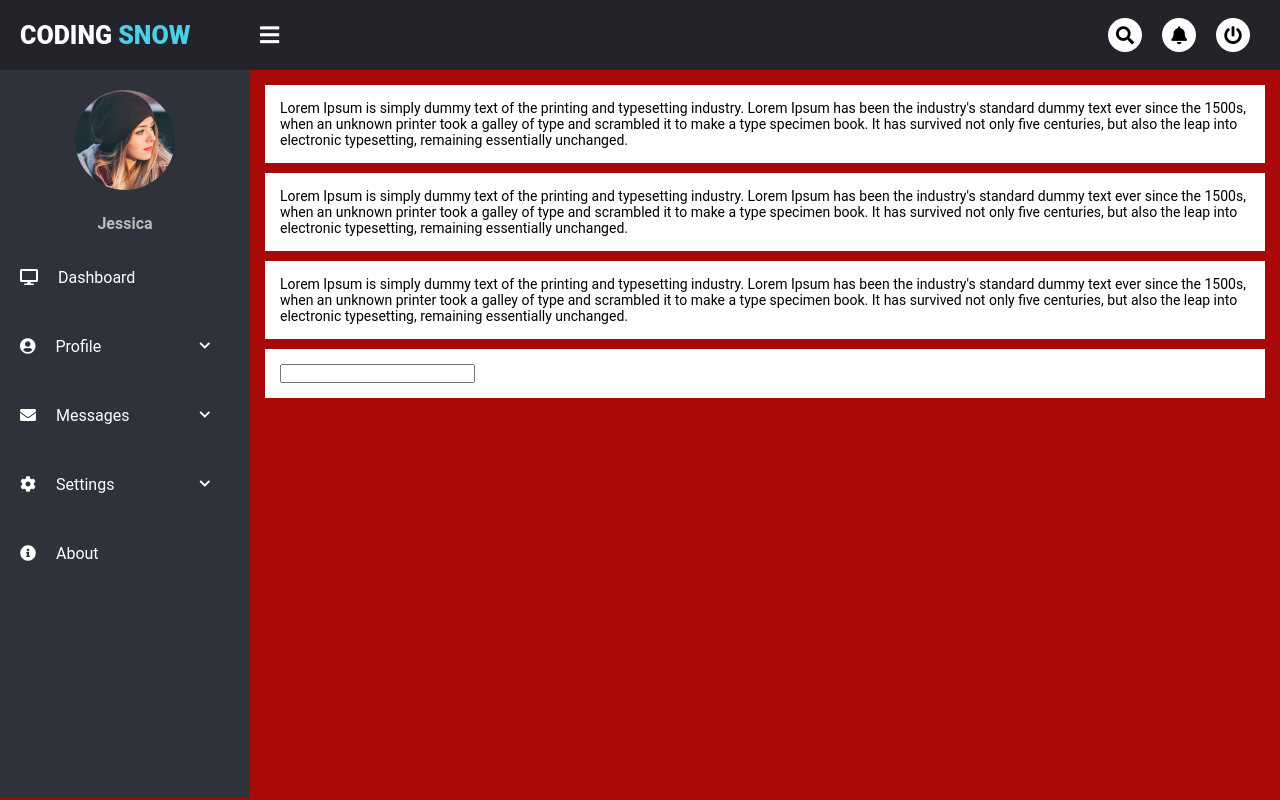
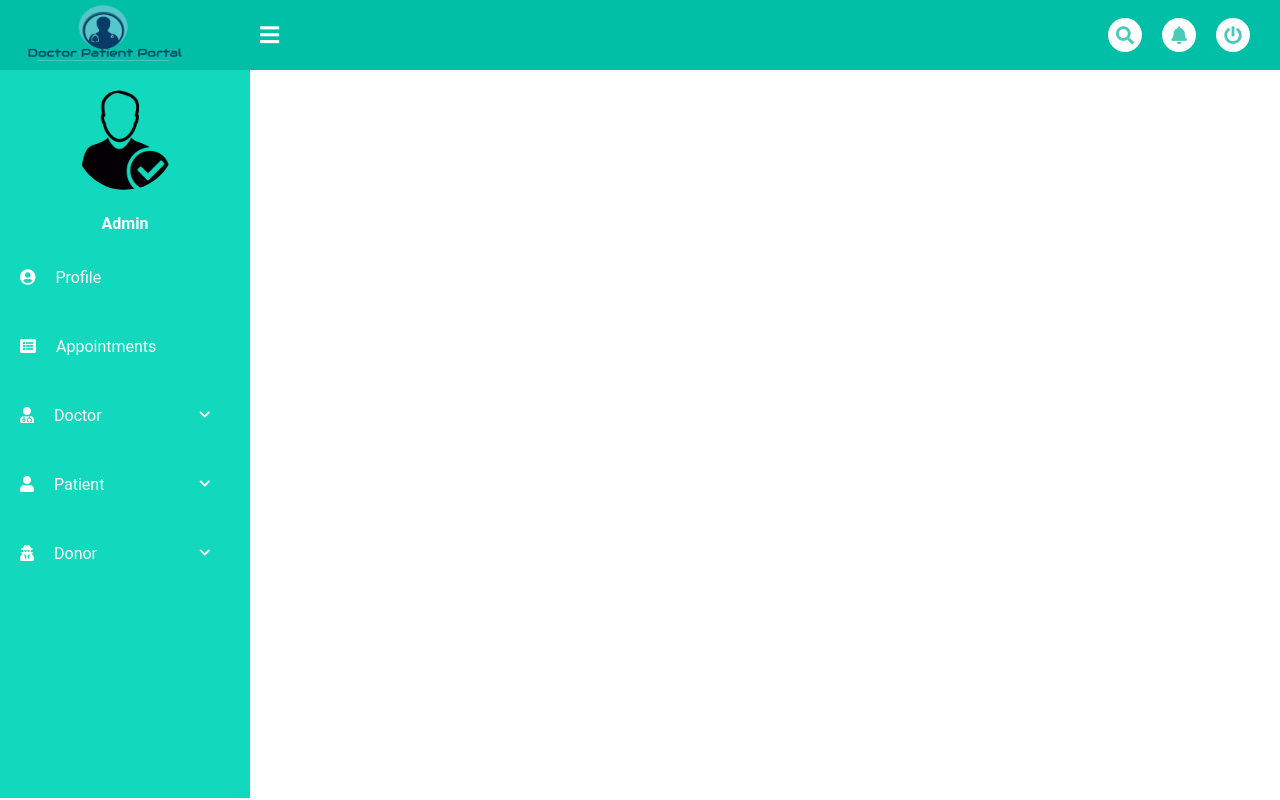
Before and after one commit to salmanprottoy/Doctor-Patient-Portal, a PHP site: page /admin/p.php in a window 1280 px wide. Run offline with PHP 8.4, Linux system fonts and the light colour scheme; some libraries are stand-ins or nearby versions.

Commit message:
admin-dashbord

```diff
--- a/admin/index.php
+++ b/admin/index.php
@@ -14,7 +14,7 @@
 			<!--header menu start-->
 			<div class="header">
 				<div class="header-menu">
-					<div class="title">Coding <span>Snow</span></div>
+					<div class="logo"><img src="logo.png" alt="" width="170" height="150"></div>
 					<div class="sidebar-btn">
 						<i class="fas fa-bars"></i>
 					</div>
@@ -30,63 +30,48 @@
 			<div class="sidebar">
 				<div class="sidebar-menu">
 					<center class="profile">
-						<img src="1.jpg" alt="">
-						<p>Jessica</p>
+						<img src="admin.png" alt="">
+						<p>Admin</p>
 					</center>
 					<li class="item">
-						<a href="#" class="menu-btn">
-							<i class="fas fa-desktop"></i><span>Dashboard</span>
+						<a href="#profile" class="menu-btn">
+							<i class="fas fa-user-circle"></i><span>Profile</span>
 						</a>
 					</li>
-					<li class="item" id="profile">
-						<a href="#profile" class="menu-btn">
-							<i class="fas fa-user-circle"></i><span>Profile <i class="fas fa-chevron-down drop-down"></i></span>
+					<li class="item">
+						<a href="#appointment" class="menu-btn">
+							<i class="fa fa-list-alt" aria-hidden="true"></i><span>Appointments</span>
+						</a>
+					</li>
+					<li class="item" id="doctor">
+						<a href="#doctor" class="menu-btn">
+							<i class="fa fa-user-md" aria-hidden="true"></i><span>Doctor <i class="fas fa-chevron-down drop-down"></i></span>
 						</a>
 						<div class="sub-menu">
-							<a href="#"><i class="fas fa-image"></i><span>Picture</span></a>
-							<a href="#"><i class="fas fa-address-card"></i><span>Info</span></a>
+							<a href="#"><i class="fa fa-user-plus" aria-hidden="true"></i><span>Add Doctor</span></a>
+							<a href="#"><i class="fas fa-address-card"></i><span>Doctor List</span></a>
 						</div>
 					</li>
-					<li class="item" id="messages">
-						<a href="#messages" class="menu-btn">
-							<i class="fas fa-envelope"></i><span>Messages <i class="fas fa-chevron-down drop-down"></i></span>
+					<li class="item" id="patient">
+						<a href="#patient" class="menu-btn">
+							<i class="fa fa-user" aria-hidden="true"></i><span>Patient <i class="fas fa-chevron-down drop-down"></i></span>
 						</a>
 						<div class="sub-menu">
-							<a href="#"><i class="fas fa-envelope"></i><span>New</span></a>
-							<a href="#"><i class="fas fa-envelope-square"></i><span>Sent</span></a>
-							<a href="#"><i class="fas fa-exclamation-circle"></i><span>Spam</span></a>
+							<a href="#"><i class="fa fa-user-plus" aria-hidden="true"></i><span>Add Patient</span></a>
+							<a href="#"><i class="fas fa-address-card"></i><span>Patient List</span></a>
 						</div>
 					</li>
-					<li class="item" id="settings">
-						<a href="#settings" class="menu-btn">
-							<i class="fas fa-cog"></i><span>Settings <i class="fas fa-chevron-down drop-down"></i></span>
+					<li class="item" id="donor">
+						<a href="#donor" class="menu-btn">
+							<i class="fa fa-user-secret" aria-hidden="true"></i><span>Donor <i class="fas fa-chevron-down drop-down"></i></span>
 						</a>
 						<div class="sub-menu">
-							<a href="#"><i class="fas fa-lock"></i><span>Password</span></a>
-							<a href="#"><i class="fas fa-language"></i><span>Language</span></a>
+							<a href="#"><i class="fa fa-user-plus" aria-hidden="true"></i><span>Add Donor</span></a>
+							<a href="#"><i class="fas fa-address-card"></i><span>Donor List</span></a>
 						</div>
-					</li>
-					<li class="item">
-						<a href="#" class="menu-btn">
-							<i class="fas fa-info-circle"></i><span>About</span>
-						</a>
 					</li>
 				</div>
 			</div>
-			<!--sidebar end-->
-			<!--main container start-->
-			<!--<div class="main-container">
-				<div class="card">
-					<p>Lorem Ipsum is simply dummy text of the printing and typesetting industry. Lorem Ipsum has been the industry's standard dummy text ever since the 1500s, when an unknown printer took a galley of type and scrambled it to make a type specimen book. It has survived not only five centuries, but also the leap into electronic typesetting, remaining essentially unchanged.</p>
-				</div>
-				<div class="card">
-					<p>Lorem Ipsum is simply dummy text of the printing and typesetting industry. Lorem Ipsum has been the industry's standard dummy text ever since the 1500s, when an unknown printer took a galley of type and scrambled it to make a type specimen book. It has survived not only five centuries, but also the leap into electronic typesetting, remaining essentially unchanged.</p>
-				</div>
-				<div class="card">
-					<p>Lorem Ipsum is simply dummy text of the printing and typesetting industry. Lorem Ipsum has been the industry's standard dummy text ever since the 1500s, when an unknown printer took a galley of type and scrambled it to make a type specimen book. It has survived not only five centuries, but also the leap into electronic typesetting, remaining essentially unchanged.</p>
-				</div>
-			</div>-->
-			<!--main container end-->
 		</div>
 		<!--wrapper end-->
 
--- a/admin/p.php
+++ b/admin/p.php
@@ -1,5 +1,4 @@
-<?php include("index.php");?>
-
+<?php include("index.php"); ?>
 
 <!DOCTYPE html>
 <html lang="en">
@@ -10,23 +9,8 @@
 </head>
 <body>
     <div class="wrapper">
-
-    <div class="main-container">
-				<div class="card">
-					<p>Lorem Ipsum is simply dummy text of the printing and typesetting industry. Lorem Ipsum has been the industry's standard dummy text ever since the 1500s, when an unknown printer took a galley of type and scrambled it to make a type specimen book. It has survived not only five centuries, but also the leap into electronic typesetting, remaining essentially unchanged.</p>
-				</div>
-				<div class="card">
-					<p>Lorem Ipsum is simply dummy text of the printing and typesetting industry. Lorem Ipsum has been the industry's standard dummy text ever since the 1500s, when an unknown printer took a galley of type and scrambled it to make a type specimen book. It has survived not only five centuries, but also the leap into electronic typesetting, remaining essentially unchanged.</p>
-				</div>
-				<div class="card">
-					<p>Lorem Ipsum is simply dummy text of the printing and typesetting industry. Lorem Ipsum has been the industry's standard dummy text ever since the 1500s, when an unknown printer took a galley of type and scrambled it to make a type specimen book. It has survived not only five centuries, but also the leap into electronic typesetting, remaining essentially unchanged.</p>
-				</div>
-                <div class="card">
-                <input type="text">
-
-                </div>
-			</div>
-
+    	<div class="main-container">
+		</div>
     </div>
 </body>
 </html>
--- a/admin/style.css
+++ b/admin/style.css
@@ -8,12 +8,18 @@
 }
 
 body{
-  background: rgb(168, 8, 8);
+  background: rgb(255, 255, 255);
+}
+
+.logo{
+  margin: 0;
+  padding: 0;
+  position: relative;
 }
 
 .wrapper .header{
   z-index: 1;
-  background: #22242A;
+  background: #00bfa6;
   position: fixed;
   width: calc(100% - 0%);
   height: 70px;
@@ -38,7 +44,7 @@ body{
 }
 
 .wrapper .header .header-menu .title span{
-  color: #4CCEE8;
+  color: #00bfa6;
 }
 
 .wrapper .header .header-menu .sidebar-btn{
@@ -53,7 +59,7 @@ body{
 }
 
 .wrapper .header .header-menu .sidebar-btn:hover{
-  color: #4CCEE8;
+  color: #078574;
 }
 
 .wrapper .header .header-menu ul{
@@ -62,7 +68,7 @@ body{
 
 .wrapper .header .header-menu ul li a{
   background: #fff;
-  color: #000;
+  color: #4acab9;
   display: block;
   margin: 0 10px;
   font-size: 18px;
@@ -76,13 +82,13 @@ body{
 }
 
 .wrapper .header .header-menu ul li a:hover{
-  background: #4CCEE8;
+  background: #078574;
   color: #fff;
 }
 
 .wrapper .sidebar{
   z-index: 1;
-  background: #2F323A;
+  background: #12d8be;
   position: fixed;
   top: 70px;
   width: 250px;
@@ -104,7 +110,7 @@ body{
 }
 
 .wrapper .sidebar .sidebar-menu .profile p{
-  color: #bbb;
+  color: #fff;
   font-weight: 700;
   margin-bottom: 10px;
 }
@@ -124,7 +130,7 @@ body{
 }
 
 .wrapper .sidebar .sidebar-menu .item .menu-btn:hover{
-  color: #4CCEE8;
+  color: #078574;
 }
 
 .wrapper .sidebar .sidebar-menu .item .menu-btn i{
@@ -138,7 +144,7 @@ body{
 }
 
 .wrapper .sidebar .sidebar-menu .item .sub-menu{
-  background: #3498DB;
+  background: #0fa894;
   overflow: hidden;
   max-height: 0;
   transition: 0.3s;
@@ -157,7 +163,7 @@ body{
 }
 
 .wrapper .sidebar .sidebar-menu .item .sub-menu a:hover{
-  background: #55B1F0;
+  background: #078574;
 }
 
 .wrapper .sidebar .sidebar-menu .item .sub-menu a:not(last-child){
@@ -178,9 +184,6 @@ body{
   margin-top: 70px;
   margin-left: 250px;
   padding: 15px;
-  /*background: #bbb;/*url(background.jpg)no-repeat;
-  background-size: cover;
-  height: 100vh;*/
   transition: 0.3s;
 }
 
```
Also changed, not shown: admin/1.jpg (deleted), admin/admin.png (added), admin/logo.png (added), 1 other file.
